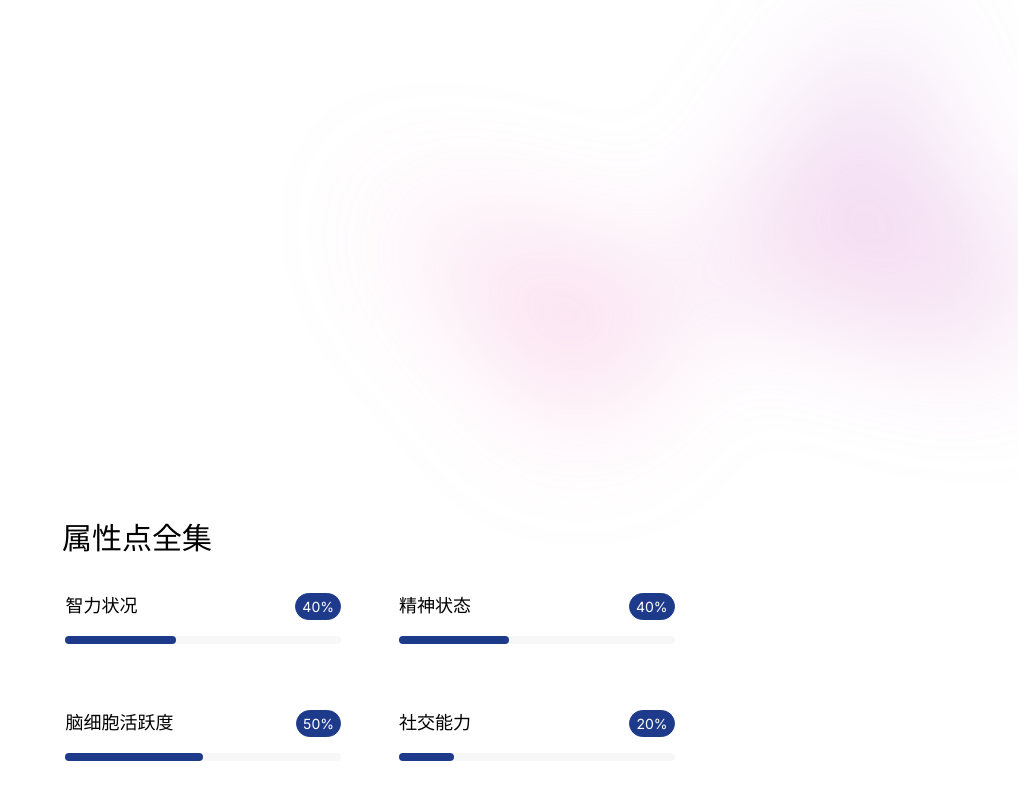
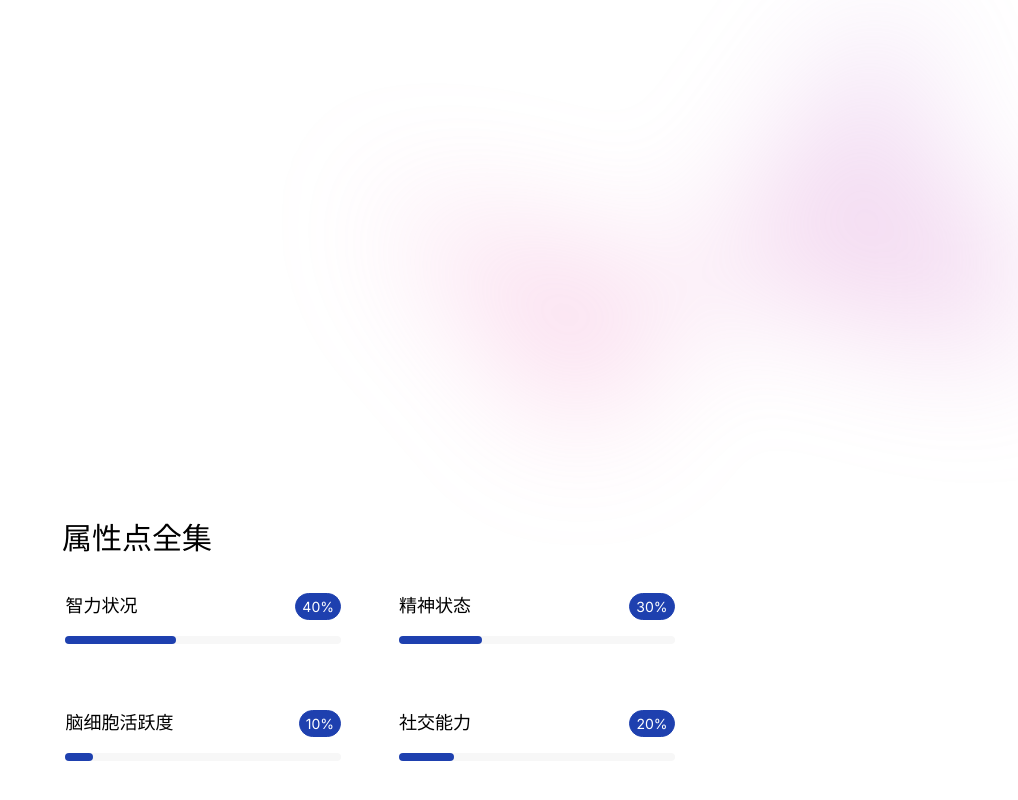
Before and after one commit to adkinsmpage/www.adki.site, a Next.js app: page / in a window 1280 px wide. Shown: the part 560-1360 px from the top of the page, without its empty margins (262-1280 px from the left). Built offline with nearby package versions, Linux system fonts and the light colour scheme.

Commit message:
styles: variables used in css

```diff
--- a/src/app/globals.css
+++ b/src/app/globals.css
@@ -17,3 +17,7 @@ body {
   min-height: 100vh;
   overflow-x: hidden;
 }
+
+:root {
+  --primary-color: #1e40af;
+}
--- a/src/app/page.css
+++ b/src/app/page.css
@@ -21,7 +21,7 @@
     background-color: transparent;
     display: inline-block;
     position: relative;
-    color: #1e40af;
+    color: var(--primary-color);
   }
 
   @media (prefers-color-scheme: dark) {
@@ -29,6 +29,6 @@
       color: #bfdbfe;
     }
     .highLightMark:before {
-      background-color: #1e3a8a;
+      background-color: var(--primary-color);
     }
   }
--- a/src/app/page.js
+++ b/src/app/page.js
@@ -33,17 +33,17 @@ export default function Home() {
                     {
                         title: '智力状况',
                         value: 40,
-                        tip: '神经经常打结，并不聪明的样子( ´_ゝ`)',
+                        tip: '半痴呆（雾',
                     },
                     {
                         title: '精神状态',
-                        value: 40,
-                        tip: '玉玉了（bushi',
+                        value: 30,
+                        tip: '某些时候有点抑郁的样子（？',
                     },
                     {
                         title: '脑细胞活跃度',
-                        value: 50,
-                        tip: '不善于设计东西，不善于蹦出新点子，坏！',
+                        value: 10,
+                        tip: '喜欢设计一些 shit',
                     },
                     {
                         title: '社交能力',
--- a/src/components/Properties.css
+++ b/src/components/Properties.css
@@ -5,8 +5,8 @@
         .value {
             margin: 8px 0;
             padding: 2.5px 6px;
-            background-color: #1e3a8a;
-            border: 1px solid #1e3a8a;
+            background-color: var(--primary-color);
+            border: 1px solid var(--primary-color);
         }
     }
 
@@ -14,7 +14,7 @@
         background-color: #f7f7f7;
 
         .progress {
-            background-color: #1e3a8a;
+            background-color: var(--primary-color);
         }
     }
 
```
